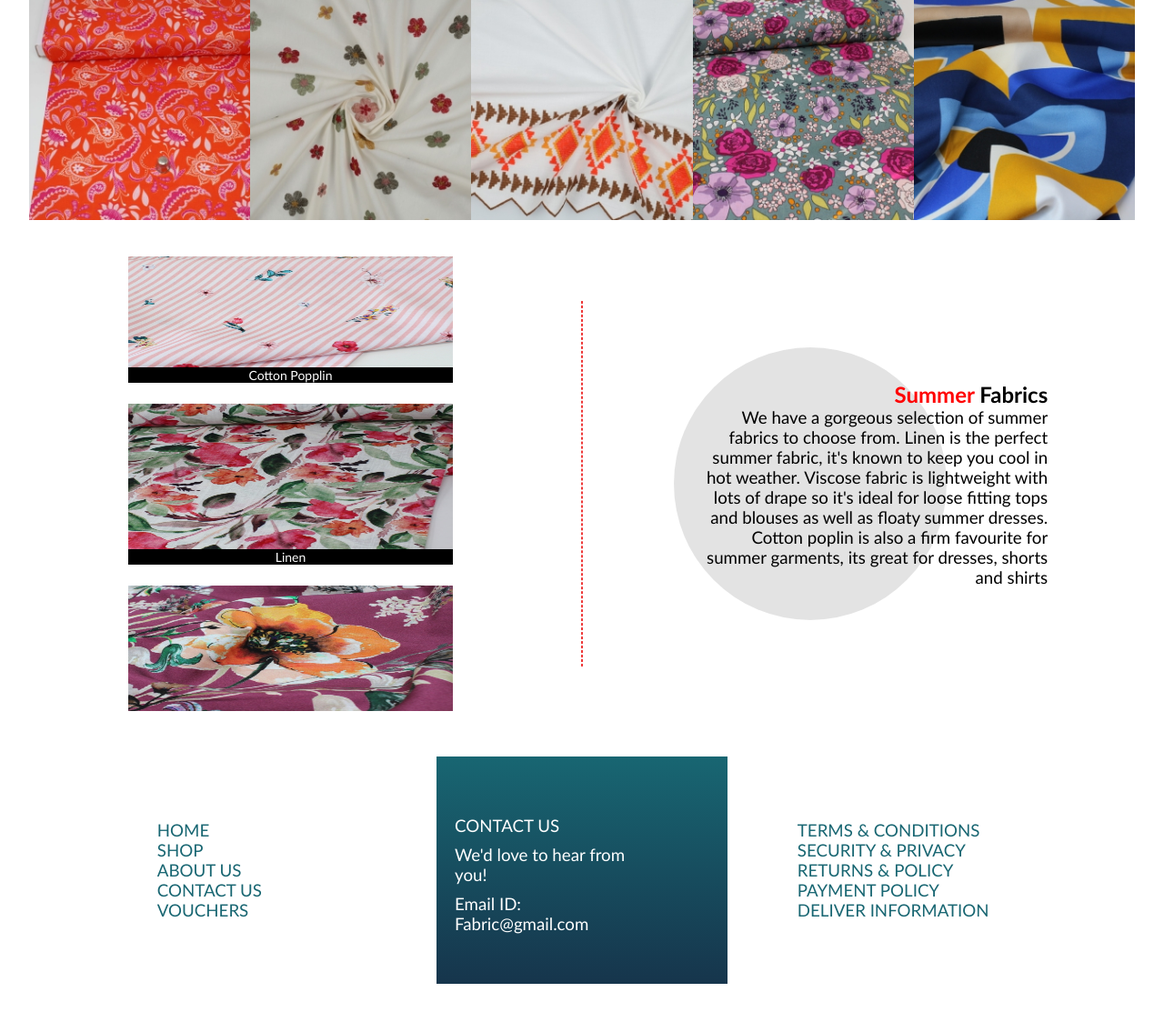
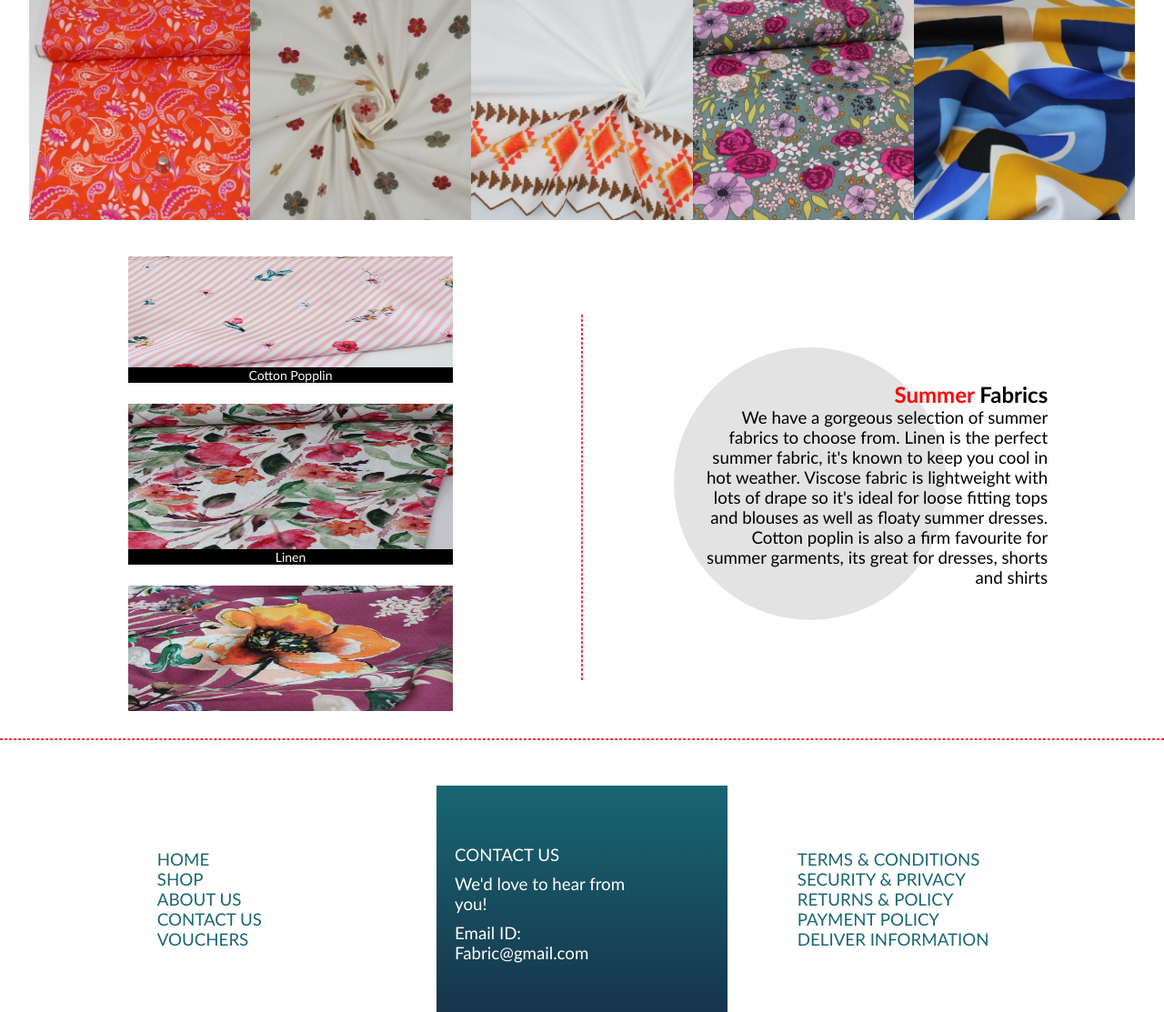
Before and after one commit to Vamshireddy2001/Programming-for-Information-system, a Flask app: page / in a window 1280 px wide. Shown: the part 1287-2400 px from the top of the page at 91% size. Before the commit the page ends 2369 px from the top, so only its background shows below. Run offline with Flask 3, Linux system fonts and the light colour scheme.

Commit message:
footerstyling2

```diff
--- a/static/css/index.css
+++ b/static/css/index.css
@@ -291,3 +291,11 @@ footer .boxnav
     text-align: left;
     margin-left: 20px;
 }
+
+hr
+{
+    width: 100%px;
+    height: 0%;
+    border: 1px dashed rgb(238, 57, 57);
+    margin-top: 30px;
+}
--- a/templates/mansection.html
+++ b/templates/mansection.html
@@ -68,6 +68,7 @@
       </div>
       </div>
    </main>
+   <hr/>
    {% include('footer.html')%}
 </body>
 </html>
```
